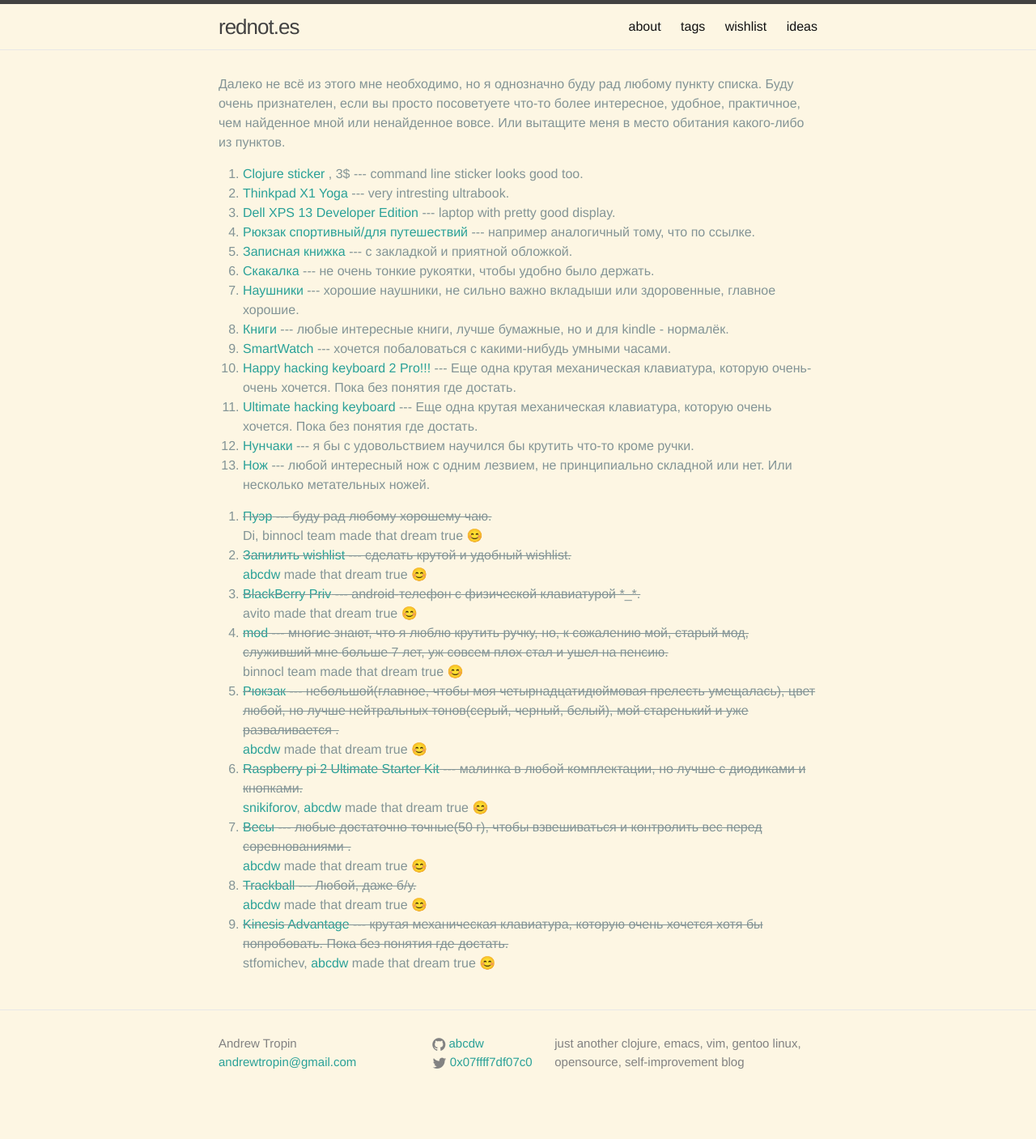
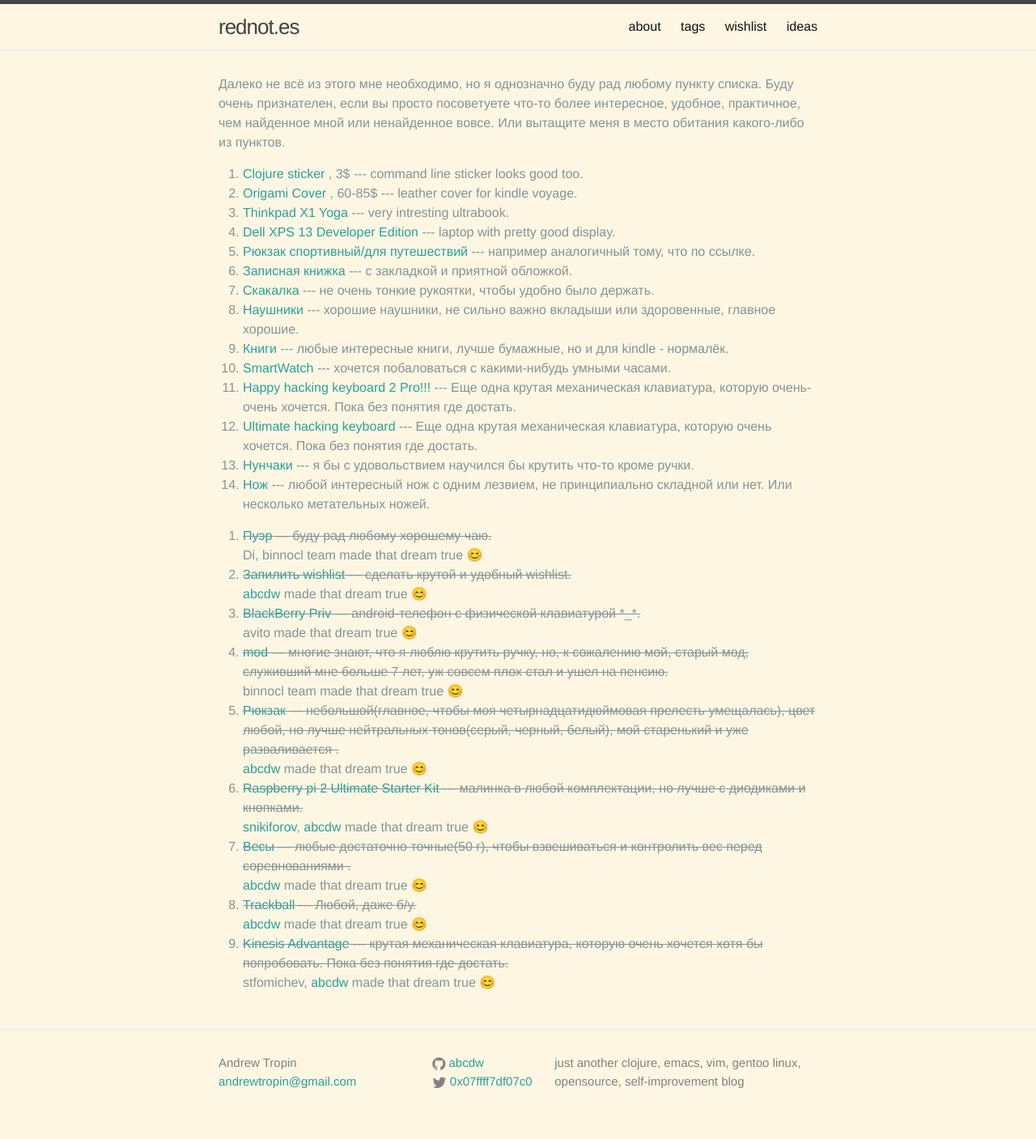
Before and after one commit to rednotes/rednotes.github.io, a Jekyll site: the page built from pages/wishlist.html, in a window 1280 px wide. Shown: the whole page at 81% size. Built offline with Jekyll 4.4.1, drawn with Linux system fonts in a browser that asks for light colours; nearby versions of some CDN libraries; emoji names are drawn with the system emoji font; comment, search, counter and statistics services are not loaded; before the commit the page ends 1383 px from its top, so only the background shows below that.

Commit message:
Add kindle cover to wishlist

```diff
--- a/_data/wishlist.yml
+++ b/_data/wishlist.yml
@@ -2,6 +2,11 @@
   description: command line sticker looks good too
   url: http://www.redbubble.com/shop/clojure+stickers
   price: 3$
+
+- name: Origami Cover
+  description: leather cover for kindle voyage
+  url: https://www.amazon.com/Limited-Premium-Leather-Origami-Kindle/dp/B00NO84J0W/ref=sr_1_sc_1?ie=UTF8&qid=1467728536&sr=8-1-spell&keywords=voyage+lether
+  price: 60-85$
 
 - name: Thinkpad X1 Yoga
   description: very intresting ultrabook
```
